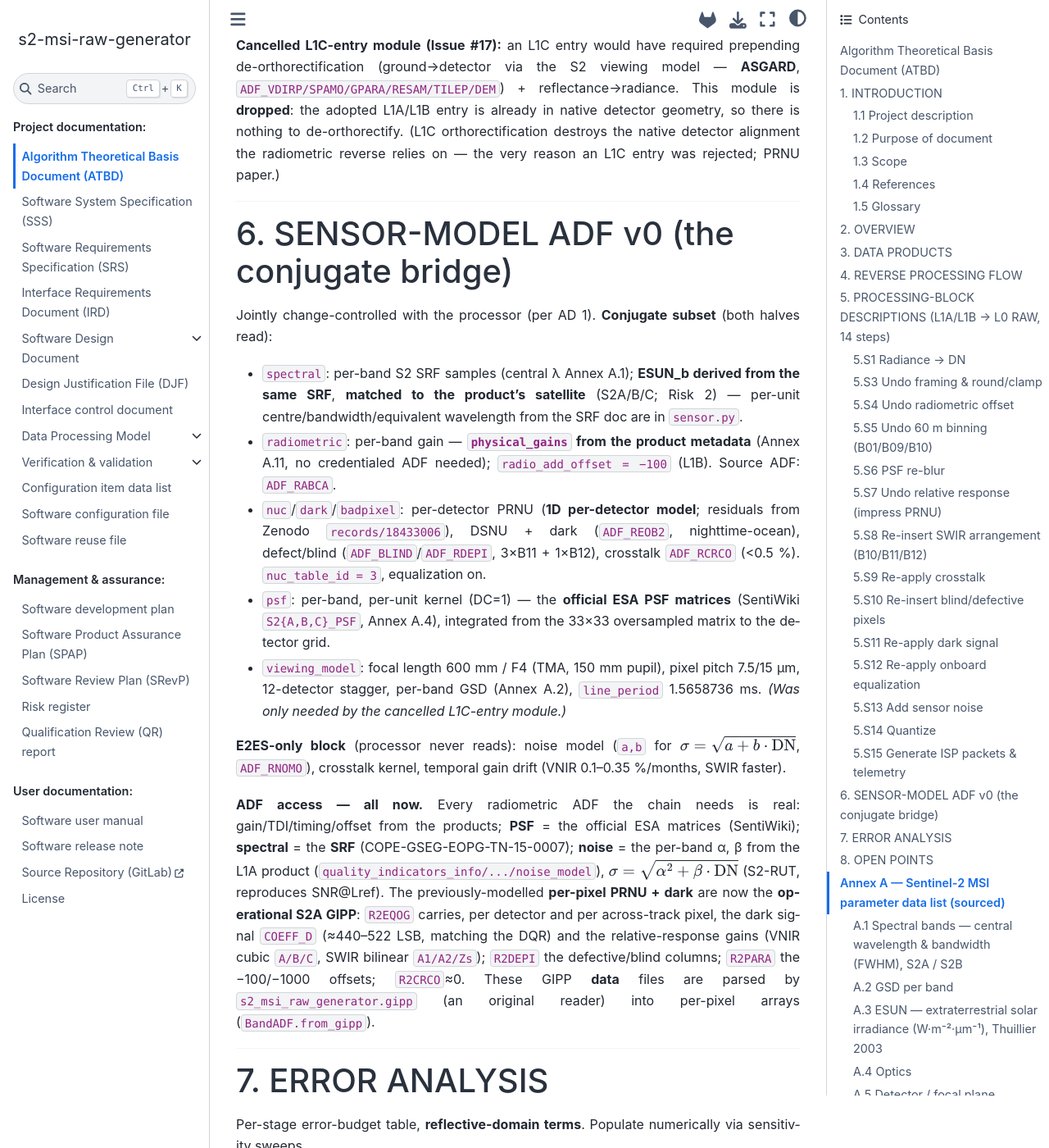
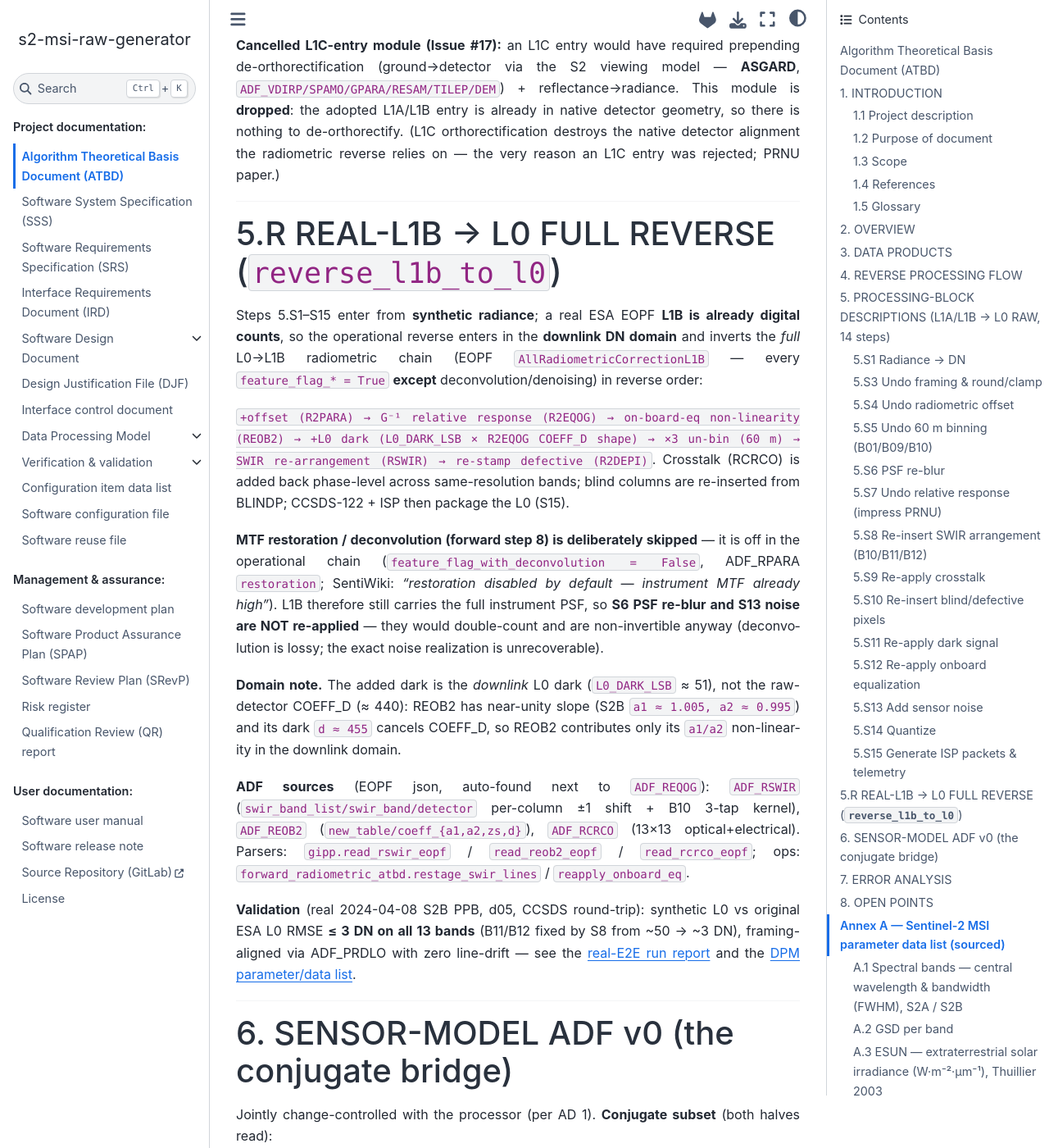
Before and after one commit to AstroCan17/s2-msi-raw-generator, a Sphinx documentation site: the page built from docs/atbd/atbd.md, in a window 1280 px wide and 1400 px high, scrolled down 12222 px. Shown: the whole window at 82% size. Built offline with Sphinx 7.4.7 and the Sphinx Book theme 1.1.4, drawn with Linux system fonts in a browser that asks for light colours; pages that are not in the unit, such as notebooks, are missing from menus.

Commit message:
docs: full-chain reverse L1B->L0 across README + Pages (algorithm, results, visuals)
README: new 'Reverse L1B -> L0 (full chain)' section — step<->reverse<->ADF table,
all-13-band <=3 DN result, fullchain + SWIR-S8 figures; intro item 3; package table
notes the EOPF ADF parsers + reverse_l1b_to_l0.

Pages (Sphinx):
- vv/real_e2e_run_report.md: reverse-L1B full-chain results (RMSE/offset/drift table)
  + 3 showcase figures (fullchain grid, SWIR S8, framing alignment).
- atbd/atbd.md: new section 5.R (real-L1B full reverse) — chain order, ADF sources,
  MTFC-skip rationale + domain note.
- sdd/design.md: gipp.py EOPF ADF parsers (RSWIR/REOB2/RCRCO) + forward_radiometric_atbd
  reverse_l1b_to_l0 / reapply_onboard_eq / restage_swir_lines.

Figures under docs/_static/showcase/reverse_l1b_*.png (real 2024-04-08 S2B PPB, d05).

```diff
--- a/docs/atbd/atbd.md
+++ b/docs/atbd/atbd.md
@@ -356,6 +356,41 @@ the very reason an L1C entry was rejected; PRNU paper.)
 
 ---
 
+# 5.R REAL-L1B → L0 FULL REVERSE (`reverse_l1b_to_l0`)
+
+Steps 5.S1–S15 enter from **synthetic radiance**; a real ESA EOPF **L1B is already digital counts**, so
+the operational reverse enters in the **downlink DN domain** and inverts the *full* L0→L1B radiometric
+chain (EOPF `AllRadiometricCorrectionL1B` — every `feature_flag_* = True` **except**
+deconvolution/denoising) in reverse order:
+
+`+offset (R2PARA) → G⁻¹ relative response (R2EQOG) → on-board-eq non-linearity (REOB2) → +L0 dark
+(L0_DARK_LSB × R2EQOG COEFF_D shape) → ×3 un-bin (60 m) → SWIR re-arrangement (RSWIR) → re-stamp
+defective (R2DEPI)`. Crosstalk (RCRCO) is added back phase-level across same-resolution bands; blind
+columns are re-inserted from BLINDP; CCSDS-122 + ISP then package the L0 (S15).
+
+**MTF restoration / deconvolution (forward step 8) is deliberately skipped** — it is off in the
+operational chain (`feature_flag_with_deconvolution = False`, ADF_RPARA `restoration`; SentiWiki:
+*"restoration disabled by default — instrument MTF already high"*). L1B therefore still carries the full
+instrument PSF, so **S6 PSF re-blur and S13 noise are NOT re-applied** — they would double-count and are
+non-invertible anyway (deconvolution is lossy; the exact noise realization is unrecoverable).
+
+**Domain note.** The added dark is the *downlink* L0 dark (`L0_DARK_LSB` ≈ 51), not the raw-detector
+COEFF_D (≈ 440): REOB2 has near-unity slope (S2B `a1 ≈ 1.005, a2 ≈ 0.995`) and its dark `d ≈ 455`
+cancels COEFF_D, so REOB2 contributes only its `a1/a2` non-linearity in the downlink domain.
+
+**ADF sources** (EOPF json, auto-found next to `ADF_REQOG`): `ADF_RSWIR`
+(`swir_band_list/swir_band/detector` per-column ±1 shift + B10 3-tap kernel), `ADF_REOB2`
+(`new_table/coeff_{a1,a2,zs,d}`), `ADF_RCRCO` (13×13 optical+electrical). Parsers: `gipp.read_rswir_eopf`
+/ `read_reob2_eopf` / `read_rcrco_eopf`; ops: `forward_radiometric_atbd.restage_swir_lines` /
+`reapply_onboard_eq`.
+
+**Validation** (real 2024-04-08 S2B PPB, d05, CCSDS round-trip): synthetic L0 vs original ESA L0
+RMSE **≤ 3 DN on all 13 bands** (B11/B12 fixed by S8 from ~50 → ~3 DN), framing-aligned via ADF_PRDLO
+with zero line-drift — see the [real-E2E run report](../vv/real_e2e_run_report.md) and the
+[DPM parameter/data list](../dpm/parameters-data-list.md).
+
+---
+
 # 6. SENSOR-MODEL ADF v0 (the conjugate bridge)
 
 Jointly change-controlled with the processor (per AD 1). **Conjugate subset** (both halves read):
```
Also changed, not shown: README.md (+47 -2 lines), docs/sdd/design.md (+10 -2 lines), docs/vv/real_e2e_run_report.md (+41 -0 lines), docs/_static/showcase/reverse_l1b_swir_s8.png (added), 2 other files.
